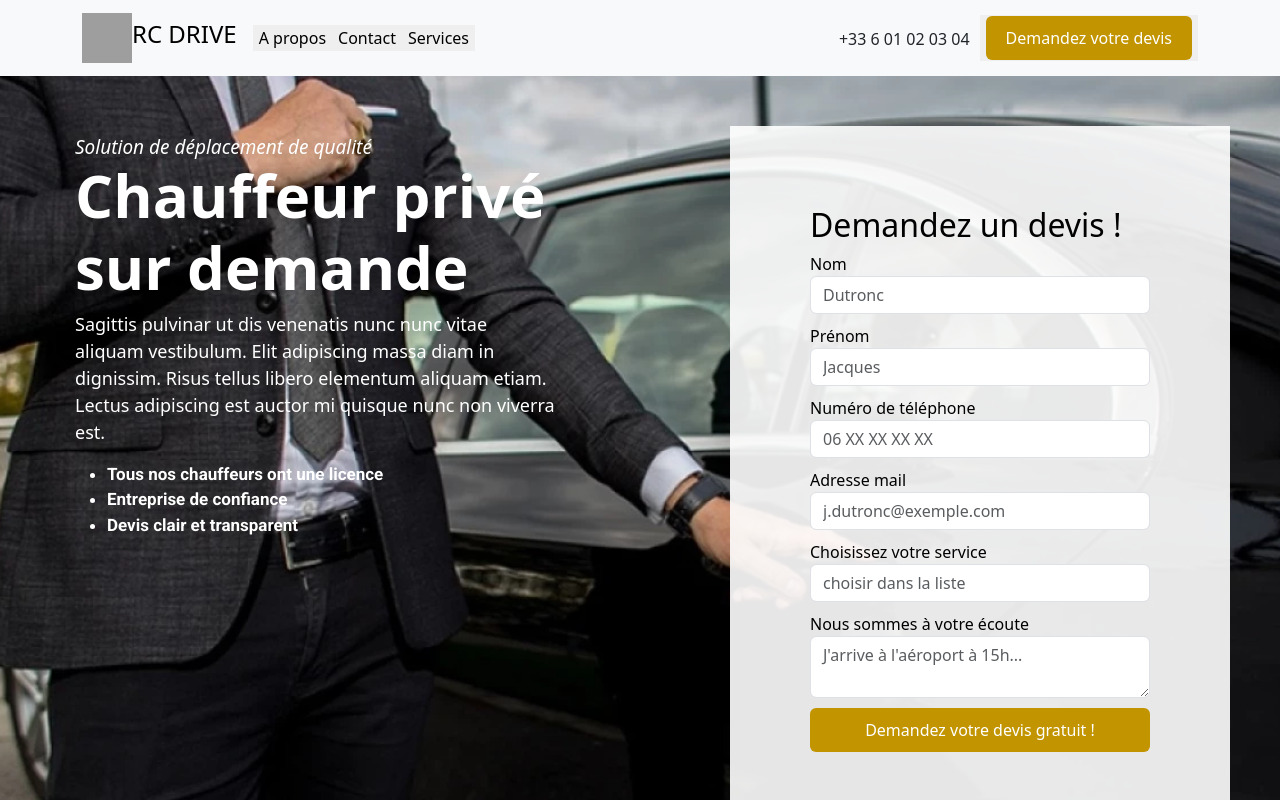
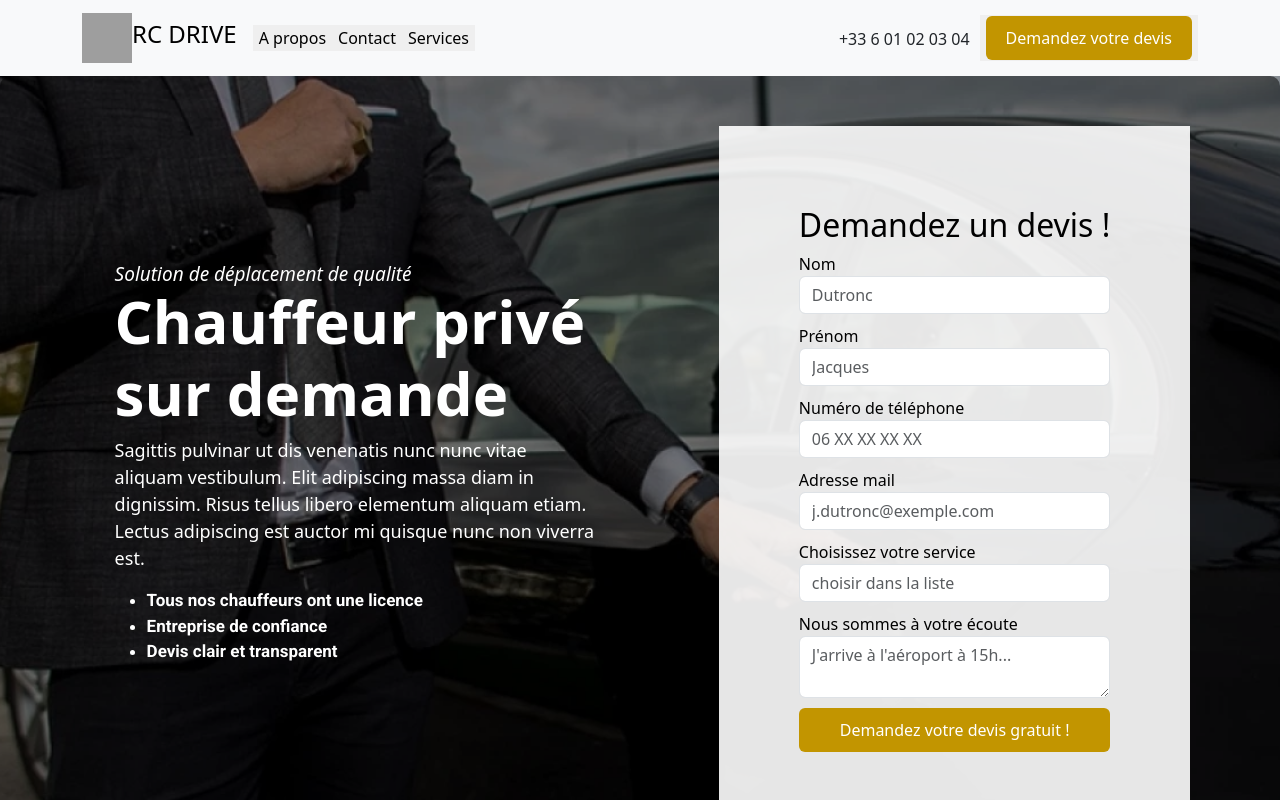
Before and after one commit to CodeQuentum/rc-drive, a React (Create React App) app in the folder frontend/: page / in a window 1280 px wide. Shown: the top 800 px of the page. Built offline with nearby package versions, Linux system fonts and the light colour scheme; grey boxes are pictures that could not be loaded.

Commit message:
Ajout d'un overlay sur l'image du composant intro pour amélioré la lisibilité du texte

```diff
--- a/frontend/src/components/Intro.js
+++ b/frontend/src/components/Intro.js
@@ -13,7 +13,9 @@ const Intro = () => {
     };
 
     return (
+
         <div className="introContainer" style={introContainerStyle}>
+        <div className="imageOverlay"></div>
             <div className="introContent">
                 <div className="leftContent">
                     <h3>Solution de déplacement de qualité</h3>
--- a/frontend/src/style/Intro.css
+++ b/frontend/src/style/Intro.css
@@ -4,17 +4,32 @@
     color: black;
     padding: 50px;
     height: 100vh;
+    position: relative;
+}
+
+.imageContainer {
+    position: relative;
+}
+
+.imageOverlay {
+    position: absolute;
+    top: 0;
+    left: 0;
+    width: 100%;
+    height: 100%;
+    background-color: rgba(0, 0, 0, 0.5);
+    border-radius: 10px;
 }
 
 .introContent {
     display: flex;
-    justify-content: space-between;
-    align-items: flex-start; /* Aligner les éléments en haut */
+    justify-content: space-around;
+    align-items: center;
 }
 
 .leftContent {
     max-width: 500px;
-    flex: 1;
+    z-index: 1;
     padding-right: 20px;
     margin: 10px 25px 25px 25px; /* Marge haut, droite, bas, gauche */
 }
@@ -42,7 +57,7 @@
 }
 
 .rightContent {
-    flex: 1;
+    z-index: 1;
     max-width: 500px;
     background-color: rgba(255, 255, 255, 0.9);
     padding: 80px;
@@ -67,6 +82,7 @@ textarea {
     border: none;
     cursor: pointer;
 }
+
 .btn:hover {
     color: inherit;
     background-color: inherit;
```
